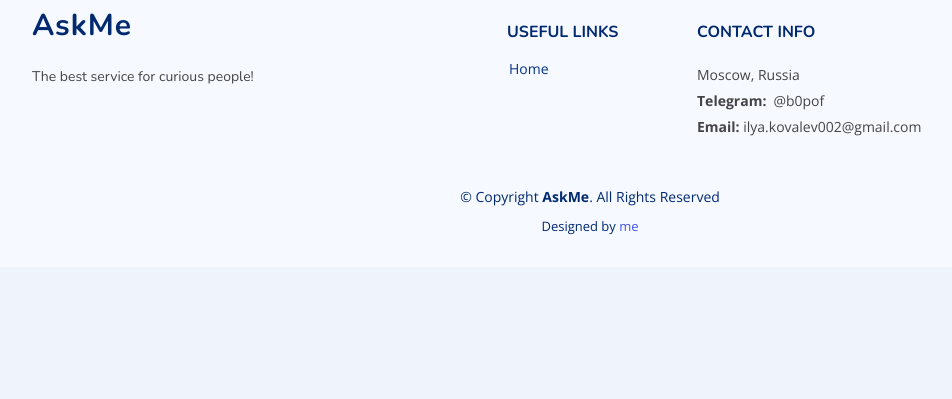
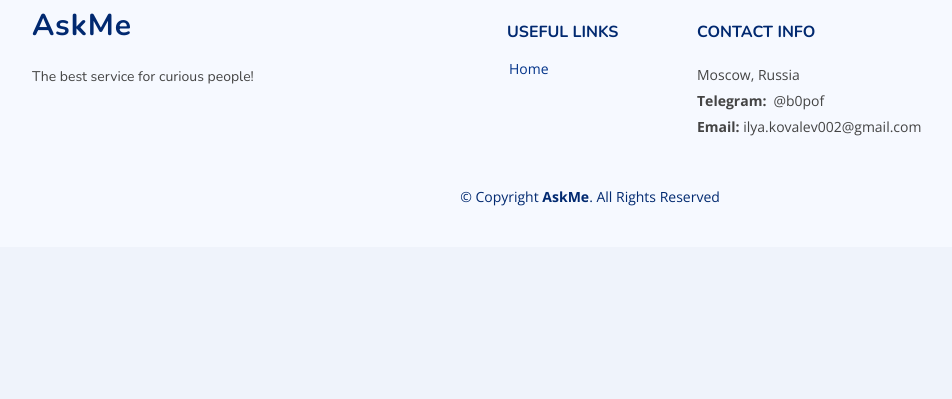
Before and after one commit to xQbox/VkEducationWEB, a Django app: page / in a window 1280 px wide. Shown: the part 401-800 px from the top of the page, without its empty margins (50-1002 px from the left). Run offline with Django 5.2, Linux system fonts and the light colour scheme; data comes from the database, SQL or seed files in the repository; data that the repository does not hold is empty.

Commit message:
Update base.html

```diff
--- a/lab_WEB/templates/base.html
+++ b/lab_WEB/templates/base.html
@@ -147,7 +147,6 @@
         &copy; Copyright <strong><span>AskMe</span></strong>. All Rights Reserved
       </div>
       <div class="credits">
-        Designed by <a href="https://github.com/b0pof">me</a>
       </div>
     </div>
   </footer>
```
